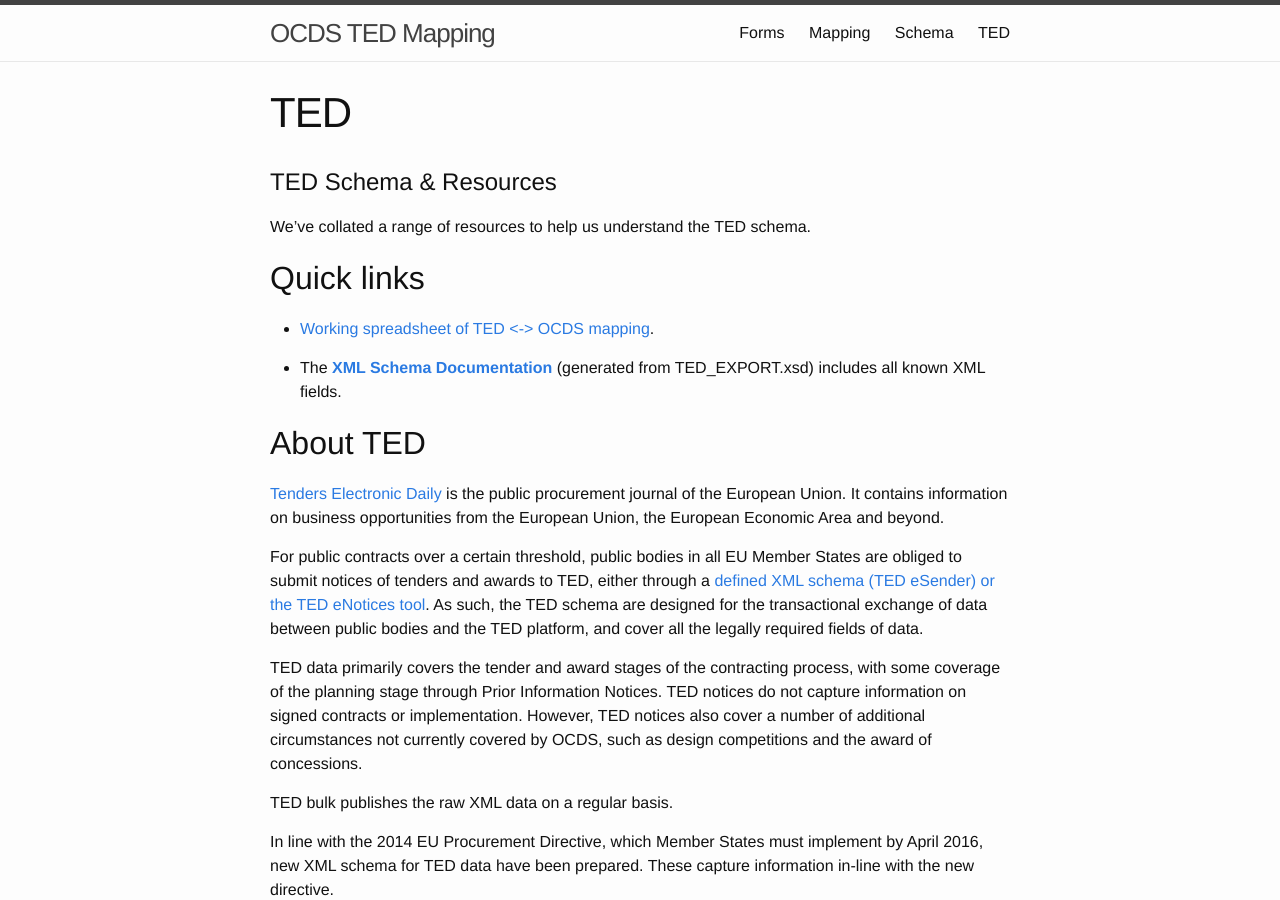
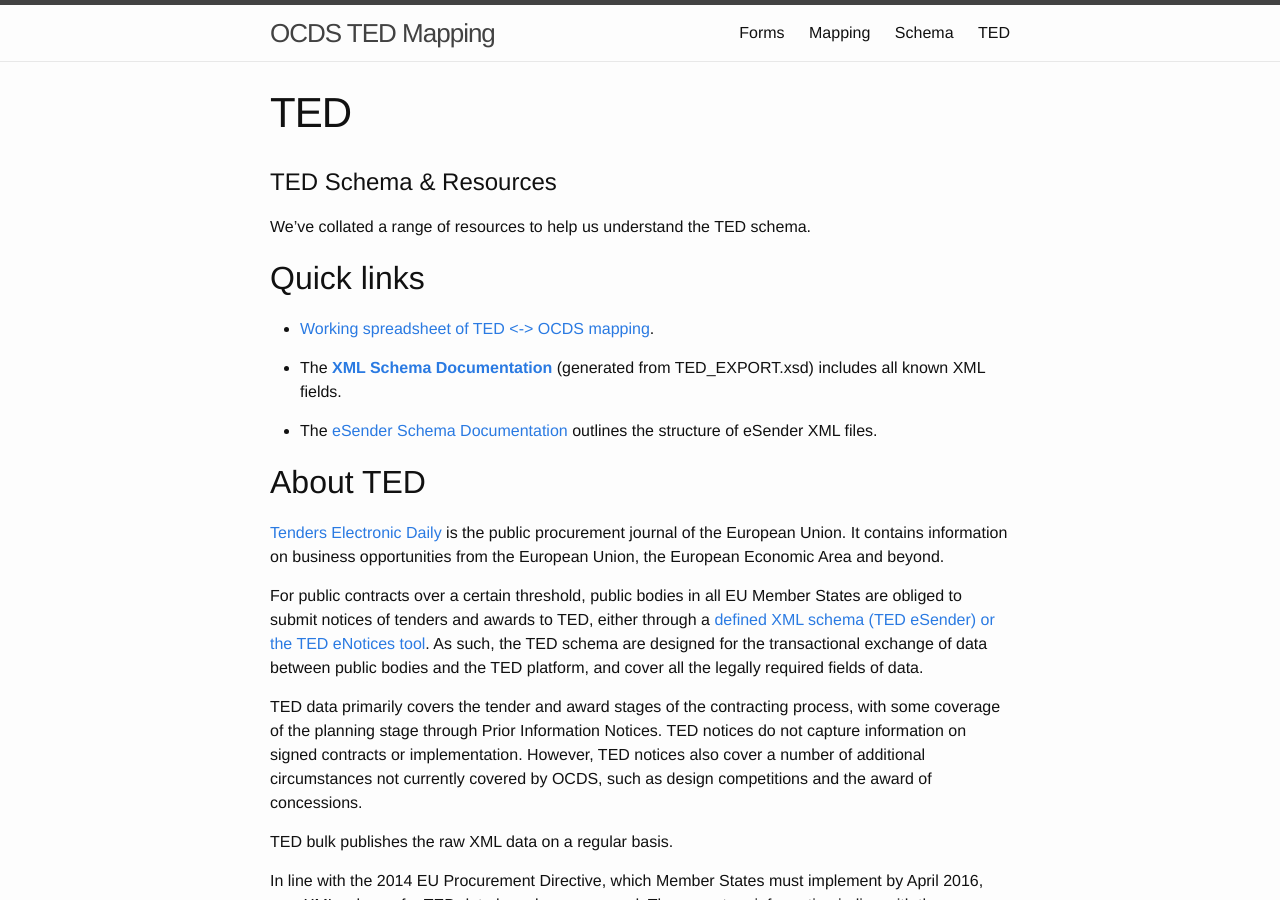
Before and after one commit to timgdavies/ocds-ted, a Jekyll site: the page built from ted.md, in a window 1280 px wide and 900 px high. Built offline with Jekyll 4.4.1, drawn with Linux system fonts in a browser that asks for light colours.

Commit message:
Relative URLS

```diff
--- a/ted.md
+++ b/ted.md
@@ -12,7 +12,9 @@
 
 * [Working spreadsheet of TED <-> OCDS mapping](https://docs.google.com/spreadsheets/d/13AMbfIhjg9j-7IsKWJ3-tdnVXWzHdqnARtHpzMownoU/edit).
 
-* The **[XML Schema Documentation](/docs/)** (generated from TED_EXPORT.xsd) includes all known XML fields.
+* The **[XML Schema Documentation](docs/)** (generated from TED_EXPORT.xsd) includes all known XML fields.
+
+* The [eSender Schema Documentation](https://webgate.ec.europa.eu/fpfis/wikis/display/TEDeSender/XML+Schema+2.0.9#XMLSchema2.0.9-3.3.FORM_SECTIONelement) outlines the structure of eSender XML files.
 
 ## About TED
 
```
Also changed, not shown: mapping.md (+1 -1 lines).
